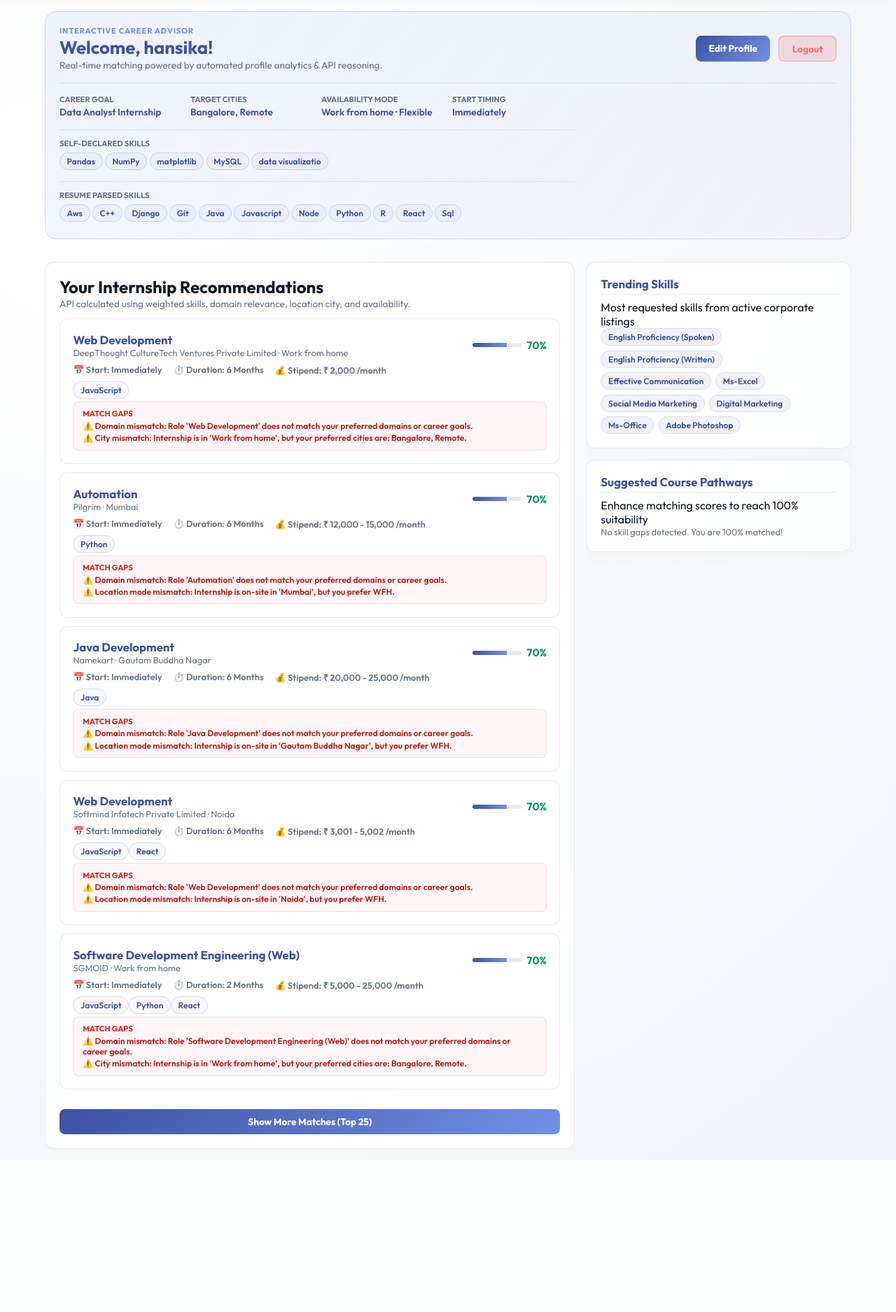
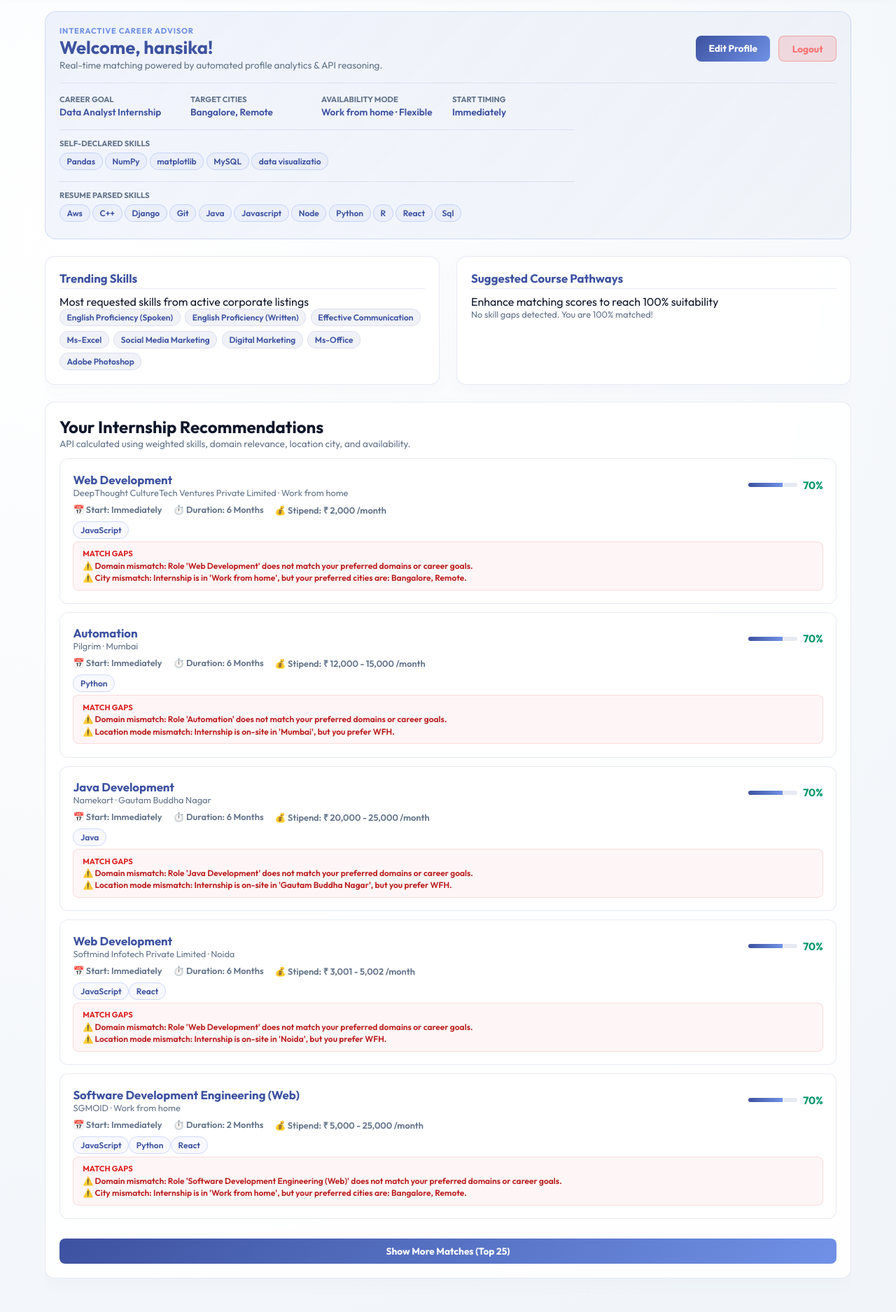
Before and after one commit to dandamudihansika-droid/Career-Guidance-API-Platform, a Flask app: page /dashboard in a window 1280 px wide. Shown: the part 53-1928 px from the top of the page at 70% size. Before the commit the page ends 1711 px from the top, so only its background shows below. Run offline with Flask 2, Linux system fonts and the light colour scheme; a user stored in the database is signed in; data comes from the database, SQL or seed files in the repository.

Commit message:
Convert dashboard to elegant single-column stacked layout, placing Trending Skills and Course Pathways side-by-side inside the center area right below the Welcome Card

```diff
--- a/templates/dashboard.html
+++ b/templates/dashboard.html
@@ -1,8 +1,9 @@
 {% extends 'layout.html' %}
 
 {% block content %}
-<section class="dashboard-grid">
-  <div class="welcome-card">
+<section class="dashboard-grid" style="display: flex; flex-direction: column; gap: 1.5rem; width: 100%; height: 100%; overflow-y: auto; scrollbar-width: thin; padding-bottom: 2rem;">
+  <!-- 1. Welcome Card -->
+  <div class="welcome-card" style="width: 100%; flex-shrink: 0; margin-bottom: 0;">
     <div class="welcome-header">
       <div>
         <p class="eyebrow">Interactive career advisor</p>
@@ -60,25 +61,9 @@
     </div>
   </div>
 
-  <div class="main-content-area">
-    <section class="panel recommendation-panel" style="margin-bottom: 0;">
-      <div class="panel-heading">
-        <h2>Your Internship Recommendations</h2>
-        <p class="panel-desc">API calculated using weighted skills, domain relevance, location city, and availability.</p>
-      </div>
-
-      <div id="recommendations-container" class="internship-list-wrapper">
-        <div class="loading-spinner-wrapper">
-          <div class="spinner"></div>
-          <p>Running API matching engines...</p>
-        </div>
-      </div>
-    </section>
-  </div>
-
-  <aside class="sidebar-area">
-
-    <div class="panel card small-panel">
+  <!-- 2. Trending & Course Pathways Row -->
+  <div style="display: grid; grid-template-columns: 1fr 1fr; gap: 1.5rem; width: 100%; flex-shrink: 0;">
+    <div class="panel card small-panel" style="margin-bottom: 0; height: auto !important; min-height: 0;">
       <h2>Trending Skills</h2>
       <p class="panel-desc text-small">Most requested skills from active corporate listings</p>
       <div id="trending-container" class="badge-row">
@@ -86,13 +71,28 @@
       </div>
     </div>
 
-    <div class="panel card small-panel">
+    <div class="panel card small-panel" style="margin-bottom: 0; height: auto !important; min-height: 0;">
       <h2>Suggested Course Pathways</h2>
       <p class="panel-desc text-small">Enhance matching scores to reach 100% suitability</p>
       <div id="courses-container">
         <span class="loading-placeholder">Analysing gap...</span>
       </div>
     </div>
-  </aside>
+  </div>
+
+  <!-- 3. Recommendations -->
+  <div class="panel recommendation-panel" style="width: 100%; flex-shrink: 0; margin-bottom: 0; height: auto !important; min-height: 0;">
+    <div class="panel-heading">
+      <h2>Your Internship Recommendations</h2>
+      <p class="panel-desc">API calculated using weighted skills, domain relevance, location city, and availability.</p>
+    </div>
+
+    <div id="recommendations-container" class="internship-list-wrapper">
+      <div class="loading-spinner-wrapper">
+        <div class="spinner"></div>
+        <p>Running API matching engines...</p>
+      </div>
+    </div>
+  </div>
 </section>
 {% endblock %}
```
Also changed, not shown: index.html (+17 -17 lines).
